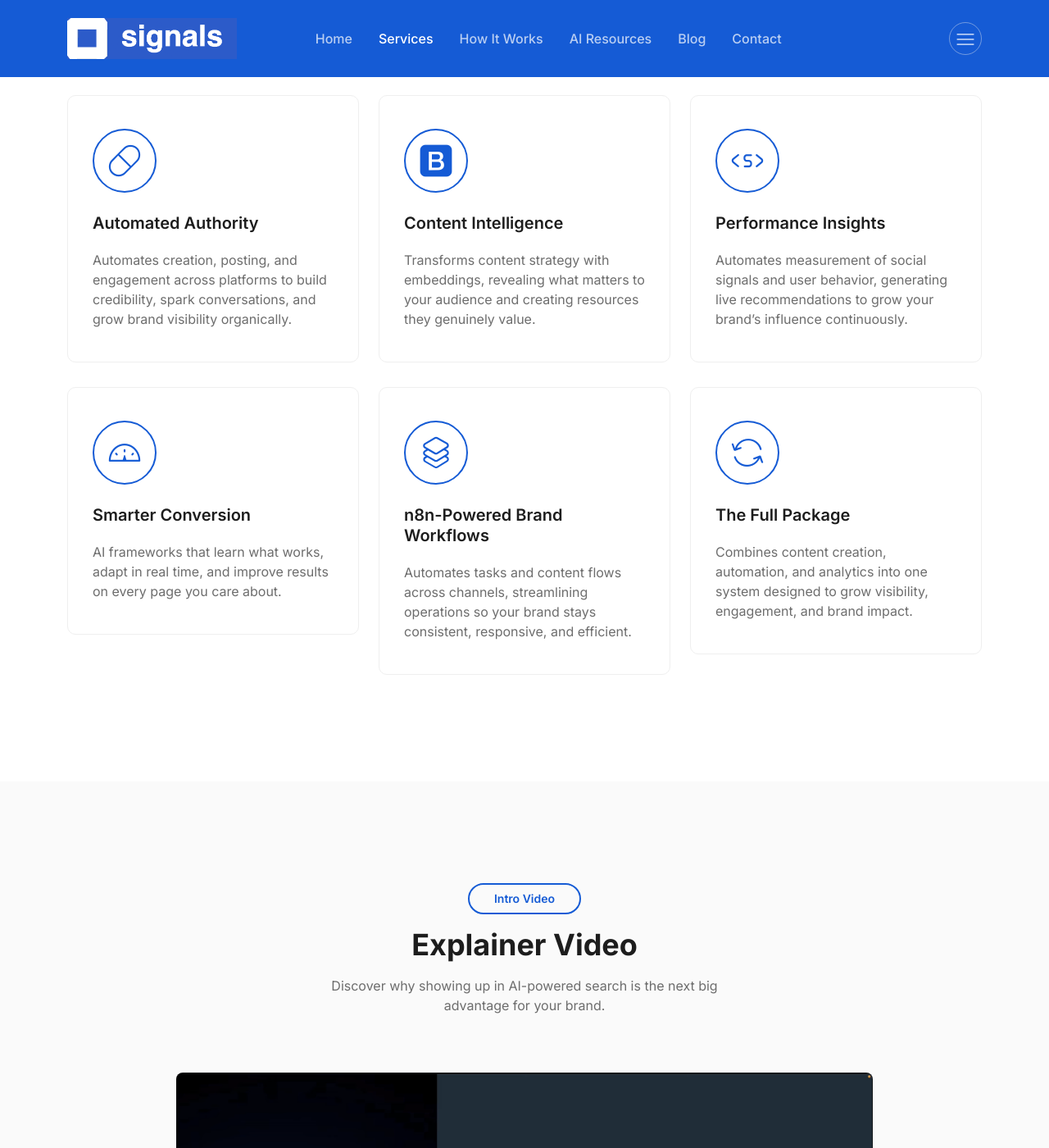
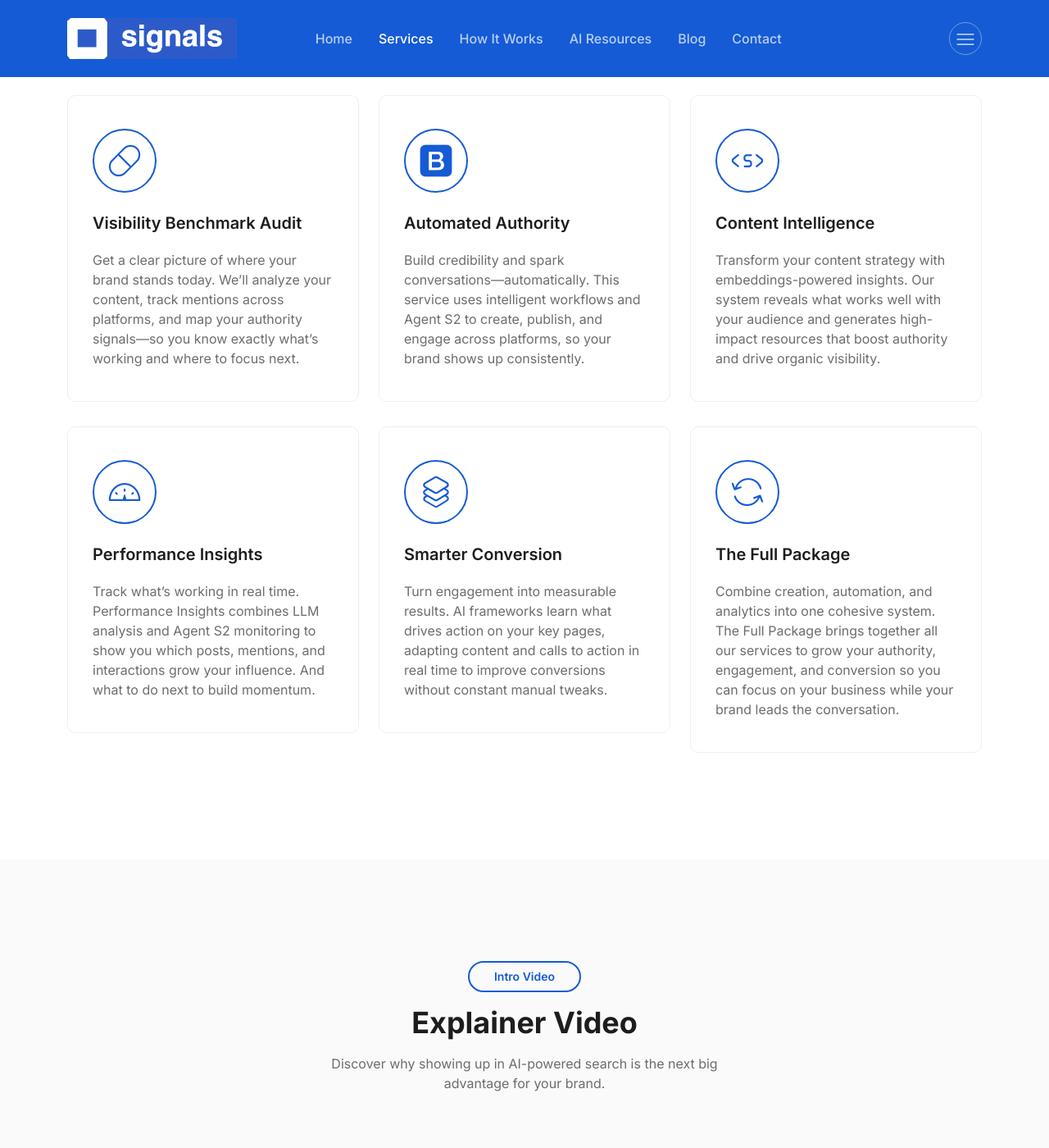
Before and after one commit to johnpottergr/llmvisibility.co, a Jekyll site: the page built from index.html, in a window 1280 px wide and 1400 px high, scrolled down 1652 px. Shown: the whole window at 82% size. Built offline with Jekyll 4.4.1, drawn with Linux system fonts in a browser that asks for light colours.

Commit message:
rearranged

```diff
--- a/index.html
+++ b/index.html
@@ -326,8 +326,7 @@
               <h6>Services</h6>
               <h2 class="fw-bold">Brand Visibility Services</h2>
               <p>
-                New AI and automation tools can put your
-                brand front and center. Let’s put them to work for you.
+               New AI and automation tools can put your brand front and center. Let’s put them to work for you.
               </p>
             </div>
           </div>
@@ -345,12 +344,12 @@
               <i class="lni lni-capsule"></i>
             </div>
             <div class="service-content">
-              <h4>Automated Authority</h4>
+              <h4>Visibility Benchmark Audit</h4>
               <p>
-                Automates creation, posting, and engagement
-                across platforms to build credibility, spark
-                conversations, and grow brand visibility
-                organically.
+                 Get a clear picture of where your brand stands today.
+                 We’ll analyze your content, track mentions across platforms,
+                 and map your authority signals—so you know exactly what’s working
+                 and where to focus next.
               </p>
             </div>
           </div>
@@ -361,11 +360,11 @@
               <i class="lni lni-bootstrap"></i>
             </div>
             <div class="service-content">
-              <h4>Content Intelligence</h4>
+                <h4>Automated Authority</h4>
               <p>
-                Transforms content strategy with embeddings,
-                revealing what matters to your audience and
-                creating resources they genuinely value.
+                 Build credibility and spark conversations—automatically.
+                 This service uses intelligent workflows and Agent S2 to create, publish, and
+                 engage across platforms, so your brand shows up consistently.
               </p>
             </div>
           </div>
@@ -376,11 +375,11 @@
               <i class="lni lni-shortcode"></i>
             </div>
             <div class="service-content">
-              <h4>Performance Insights</h4>
+              <h4>Content Intelligence</h4>
               <p>
-                Automates measurement of social signals and
-                user behavior, generating live recommendations
-                to grow your brand’s influence continuously.
+                 Transform your content strategy with embeddings-powered insights.
+                 Our system reveals what works well with your audience and generates
+                 high-impact resources that boost authority and drive organic visibility.
               </p>
             </div>
           </div>
@@ -391,11 +390,11 @@
               <i class="lni lni-dashboard"></i>
             </div>
             <div class="service-content">
-              <h4>Smarter Conversion</h4>
+                <h4>Performance Insights</h4>
               <p>
-                AI frameworks that learn what works, adapt in
-                real time, and improve results on every page
-                you care about.
+                 Track what’s working in real time. Performance Insights combines
+                 LLM analysis and Agent S2 monitoring to show you which posts, mentions,
+                 and interactions grow your influence. And what to do next to build momentum.
               </p>
             </div>
           </div>
@@ -406,12 +405,11 @@
               <i class="lni lni-layers"></i>
             </div>
             <div class="service-content">
-              <h4>n8n-Powered Brand Workflows</h4>
+             <h4>Smarter Conversion</h4>
               <p>
-                Automates tasks and content flows across
-                channels, streamlining operations so your
-                brand stays consistent, responsive, and
-                efficient.
+                 Turn engagement into measurable results. AI frameworks learn what drives action
+                 on your key pages, adapting content and calls to action in real time to improve
+                 conversions without constant manual tweaks.
               </p>
             </div>
           </div>
@@ -424,9 +422,9 @@
             <div class="service-content">
               <h4>The Full Package</h4>
               <p>
-                Combines content creation, automation, and
-                analytics into one system designed to grow
-                visibility, engagement, and brand impact.
+                Combine creation, automation, and analytics into one cohesive system. The Full Package
+                brings together all our services to grow your authority, engagement, and conversion so you
+                can focus on your business while your brand leads the conversation.
               </p>
             </div>
           </div>
```
